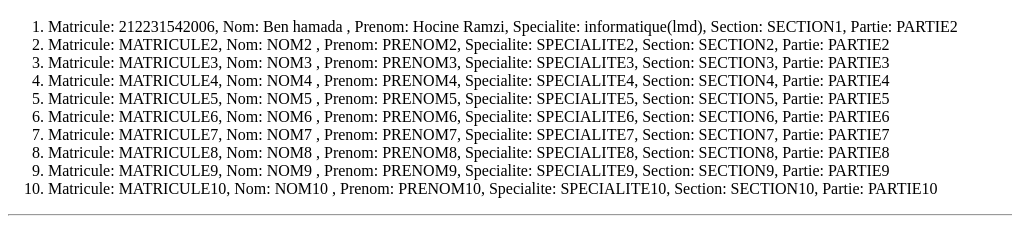
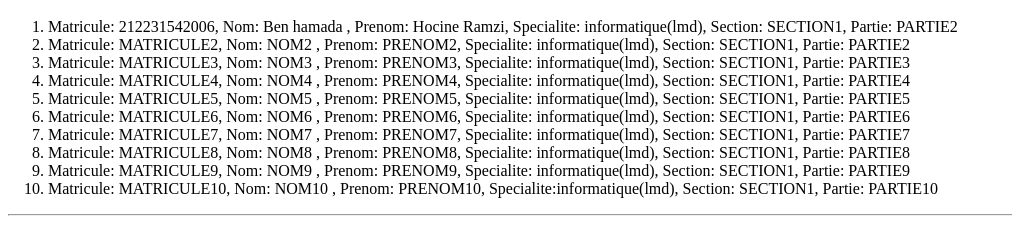
Before and after one commit to saffgh66/activite4, a plain HTML site: page index.html in a window 1280 px wide. Shown: the part 48-283 px from the top of the page, without its empty margins (0-1012 px from the left). Drawn offline with Linux system fonts and the light colour scheme.

Commit message:
Update index.html

```diff
--- a/index.html
+++ b/index.html
@@ -8,15 +8,15 @@
 <h1> List des etudiants </h1>
 <ol>
 <li> Matricule: 212231542006, Nom: Ben hamada , Prenom: Hocine Ramzi, Specialite: informatique(lmd), Section: SECTION1, Partie: PARTIE2
-<li> Matricule: MATRICULE2, Nom: NOM2 , Prenom: PRENOM2, Specialite: SPECIALITE2, Section: SECTION2, Partie: PARTIE2
-<li> Matricule: MATRICULE3, Nom: NOM3 , Prenom: PRENOM3, Specialite: SPECIALITE3, Section: SECTION3, Partie: PARTIE3
-<li> Matricule: MATRICULE4, Nom: NOM4 , Prenom: PRENOM4, Specialite: SPECIALITE4, Section: SECTION4, Partie: PARTIE4
-<li> Matricule: MATRICULE5, Nom: NOM5 , Prenom: PRENOM5, Specialite: SPECIALITE5, Section: SECTION5, Partie: PARTIE5
-<li> Matricule: MATRICULE6, Nom: NOM6 , Prenom: PRENOM6, Specialite: SPECIALITE6, Section: SECTION6, Partie: PARTIE6
-<li> Matricule: MATRICULE7, Nom: NOM7 , Prenom: PRENOM7, Specialite: SPECIALITE7, Section: SECTION7, Partie: PARTIE7
-<li> Matricule: MATRICULE8, Nom: NOM8 , Prenom: PRENOM8, Specialite: SPECIALITE8, Section: SECTION8, Partie: PARTIE8
-<li> Matricule: MATRICULE9, Nom: NOM9 , Prenom: PRENOM9, Specialite: SPECIALITE9, Section: SECTION9, Partie: PARTIE9
-<li> Matricule: MATRICULE10, Nom: NOM10 , Prenom: PRENOM10, Specialite: SPECIALITE10, Section: SECTION10, Partie: PARTIE10
+<li> Matricule: MATRICULE2, Nom: NOM2 , Prenom: PRENOM2, Specialite: informatique(lmd), Section: SECTION1, Partie: PARTIE2
+<li> Matricule: MATRICULE3, Nom: NOM3 , Prenom: PRENOM3, Specialite: informatique(lmd), Section: SECTION1, Partie: PARTIE3
+<li> Matricule: MATRICULE4, Nom: NOM4 , Prenom: PRENOM4, Specialite: informatique(lmd), Section: SECTION1, Partie: PARTIE4
+<li> Matricule: MATRICULE5, Nom: NOM5 , Prenom: PRENOM5, Specialite: informatique(lmd), Section: SECTION1, Partie: PARTIE5
+<li> Matricule: MATRICULE6, Nom: NOM6 , Prenom: PRENOM6, Specialite: informatique(lmd), Section: SECTION1, Partie: PARTIE6
+<li> Matricule: MATRICULE7, Nom: NOM7 , Prenom: PRENOM7, Specialite: informatique(lmd), Section: SECTION1, Partie: PARTIE7
+<li> Matricule: MATRICULE8, Nom: NOM8 , Prenom: PRENOM8, Specialite: informatique(lmd), Section: SECTION1, Partie: PARTIE8
+<li> Matricule: MATRICULE9, Nom: NOM9 , Prenom: PRENOM9, Specialite: informatique(lmd), Section: SECTION1, Partie: PARTIE9
+<li> Matricule: MATRICULE10, Nom: NOM10 , Prenom: PRENOM10, Specialite:informatique(lmd), Section: SECTION1, Partie: PARTIE10
 
 
 
```
